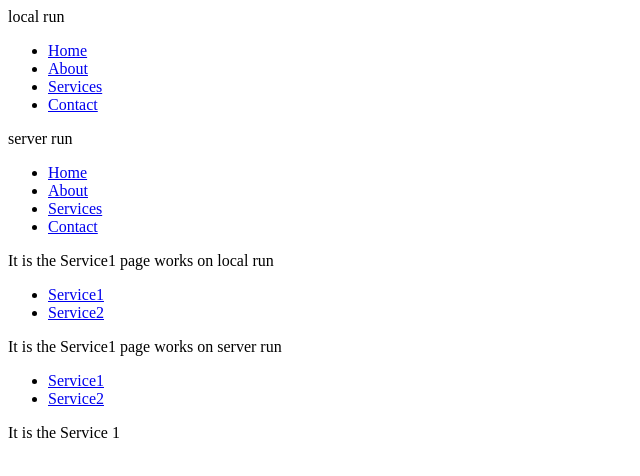
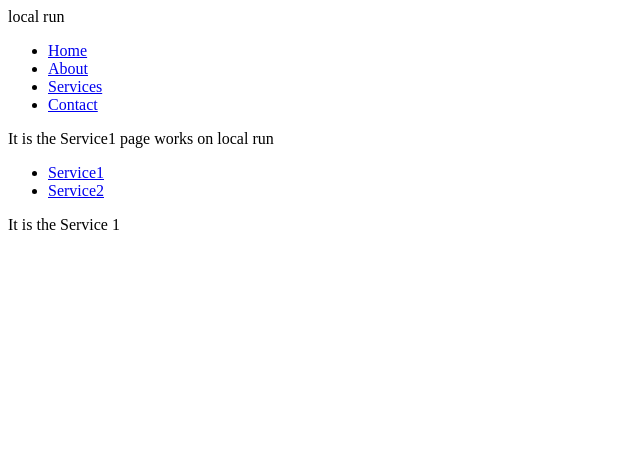
Before and after one commit to Guodong-Rong/test, a plain HTML site: page services/service1.html in a window 1280 px wide. Shown: the whole page, without its empty margins (0-640 px from the left). Drawn offline with Linux system fonts and the light colour scheme.

Commit message:
20231114

```diff
--- /dev/null
+++ b/public/css/service1.css
@@ -0,0 +1,6 @@
+body {
+    font-family: Arial, sans-serif;
+    margin: 0;
+    padding: 0;
+    font-size: xx-large;
+}
--- a/services/service1.html
+++ b/services/service1.html
@@ -5,6 +5,7 @@
     <meta charset="UTF-8" />
     <meta name="viewport" content="width=device-width, initial-scale=1.0" />
     <title>test Document</title>
+    <!-- <link rel="stylesheet" href="???"> -->
 </head>
 
 <body>
@@ -16,24 +17,24 @@
             <li><a href="../services/services.html">Services</a></li>
             <li><a href="../contact.html">Contact</a></li>
         </ul>
-        <div>server run</div>
+        <!-- <div>server run</div>
         <ul>
             <li><a href="../">Home</a></li>
             <li><a href="../about">About</a></li>
             <li><a href="../services/services">Services</a></li>
             <li><a href="../contact">Contact</a></li>
-        </ul>
+        </ul> -->
     </nav>
     <div>It is the Service1 page works on local run</div>
     <ul>
         <li><a href="../services/service1.html">Service1</a></li>
         <li><a href="../services/service2.html">Service2</a></li>
     </ul>
-    <div>It is the Service1 page works on server run</div>
+    <!-- <div>It is the Service1 page works on server run</div>
     <ul>
         <li><a href="../services/service1">Service1</a></li>
         <li><a href="../services/service2">Service2</a></li>
-    </ul>
+    </ul> -->
     <div>It is the Service 1</div>
 </body>
 
```
Also changed, not shown: about.html (+2 -2 lines), contact.html (+2 -2 lines), index.html (+2 -2 lines), services/service2.html (+4 -4 lines), services/services.html (+4 -4 lines).
